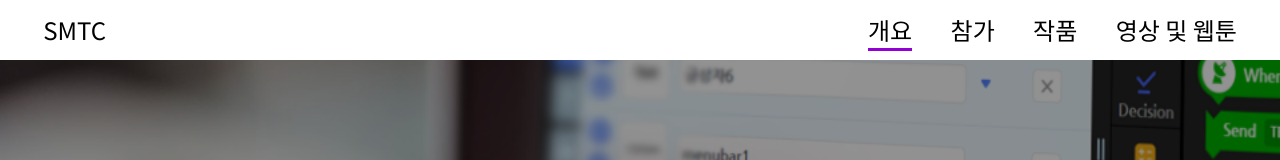
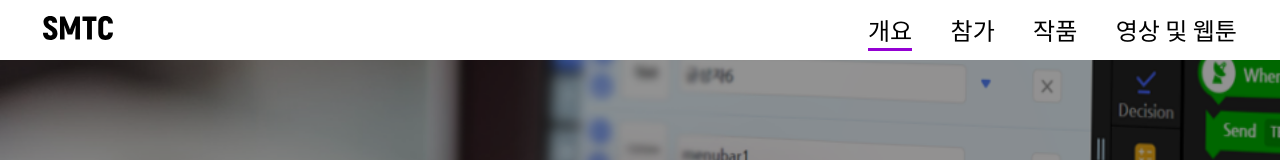
Before and after one commit to gnlow/SMTC, a Vue app: page / in a window 1280 px wide. Shown: the top 160 px of the page. Built offline with nearby package versions, Linux system fonts and the light colour scheme.

Commit message:
로고 추가

```diff
--- a/src/App.vue
+++ b/src/App.vue
@@ -2,7 +2,7 @@
   <div id="app">
     <nav>
       <div id="smtc">
-        SMTC
+        <img src="./assets/logo.svg">
       </div>
       <NavBar :contents="nav"/>
     </nav>
@@ -82,6 +82,9 @@
   margin: 0.5em 0.8em;
   float: left;
 }
+img {
+  height: 1.5rem;
+}
 nav {
   font-size: 1.5em;
   padding: 0 1em;
```
Also changed, not shown: src/assets/logo.svg (added).
